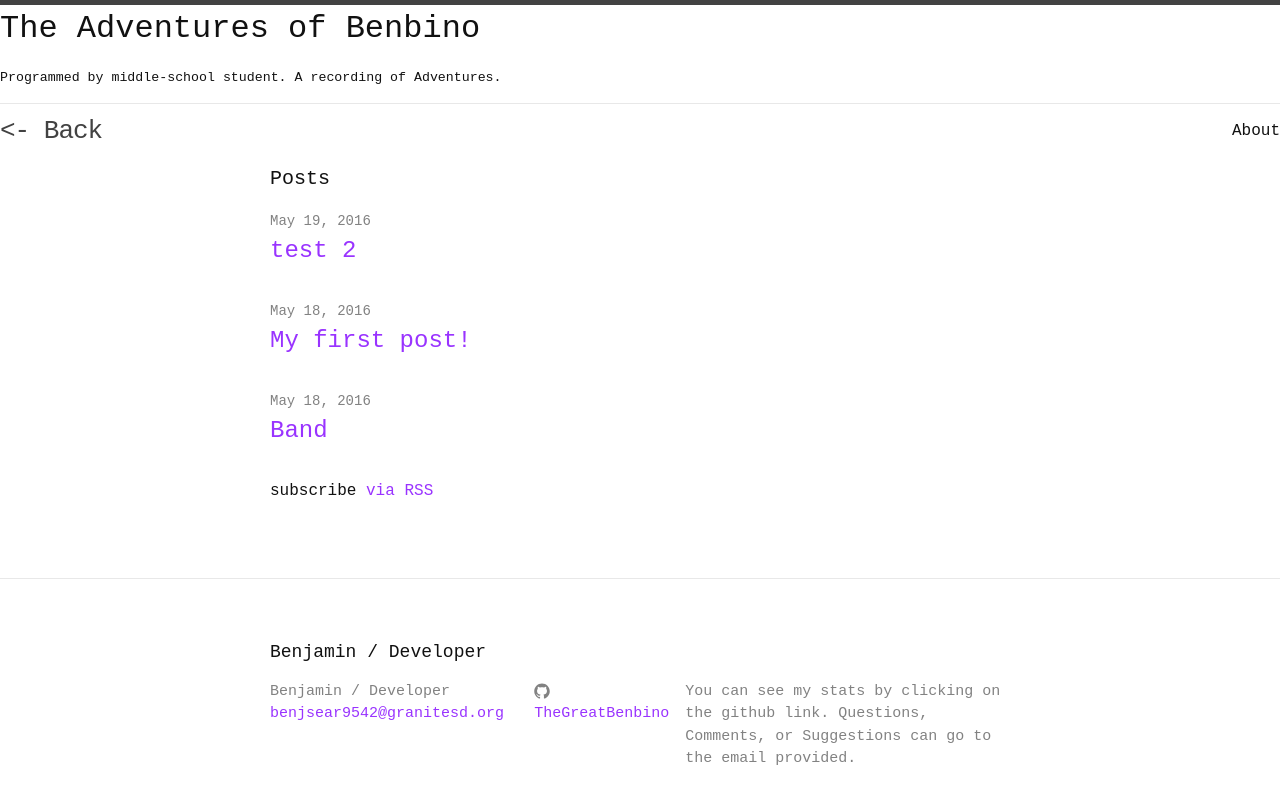
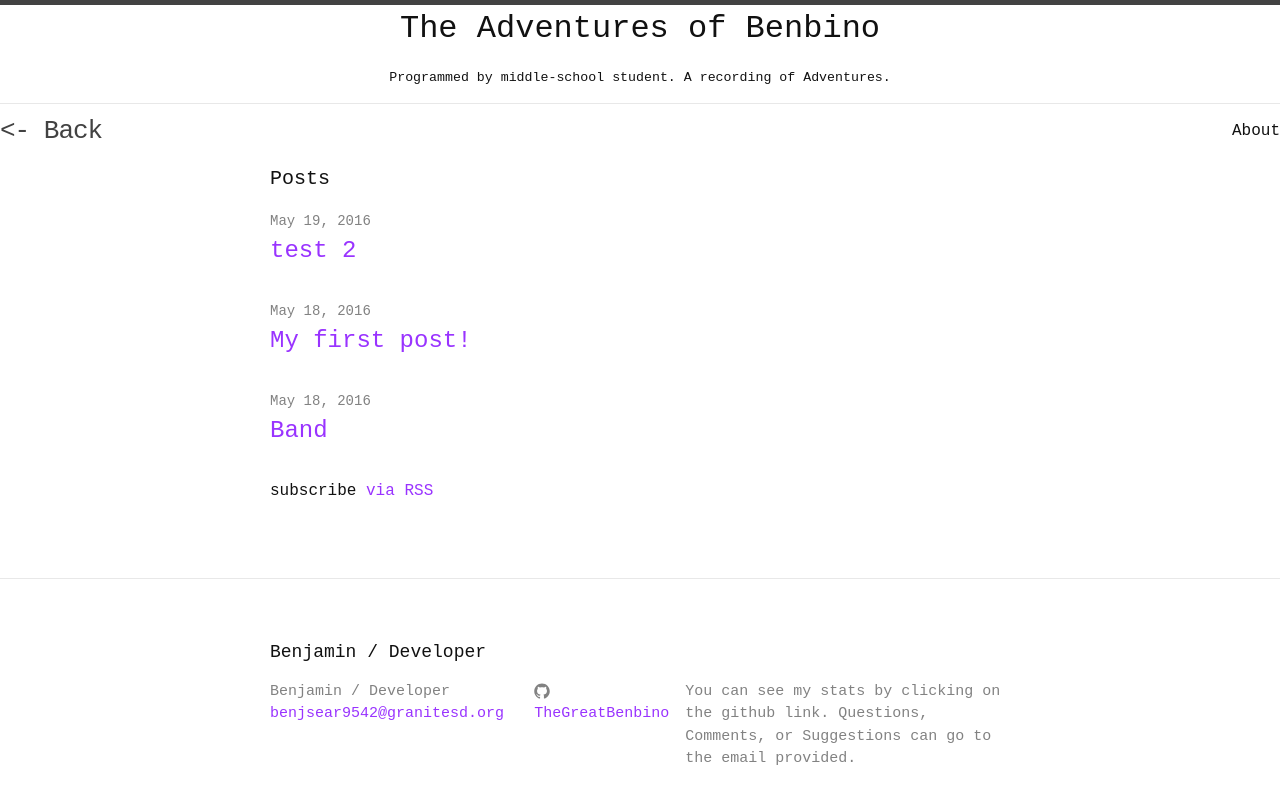
Before and after one commit to TheGreatBenbino/TheGreatBenbino.github.io, a Jekyll site: the page built from index.html, in a window 1280 px wide. Shown: the top 804 px of the page. Built offline with Jekyll 4.4.1, drawn with Linux system fonts in a browser that asks for light colours.

Commit message:
centered title

```diff
--- a/_includes/header.html
+++ b/_includes/header.html
@@ -1,9 +1,12 @@
 <header class="site-header">
 
-    <h1>{{ site.title }}</h1>
+    <h1>
+      <center>{{ site.title }}</center>
+    </h1>
+
 
     <h5>
-      Programmed by middle-school student.  A recording of Adventures.
+      <center>Programmed by middle-school student.  A recording of Adventures.</center>
     </h5>
 
     <a class="site-title" href="{{ site.baseurl }}/">{{ site.back_button }}</a>
```
